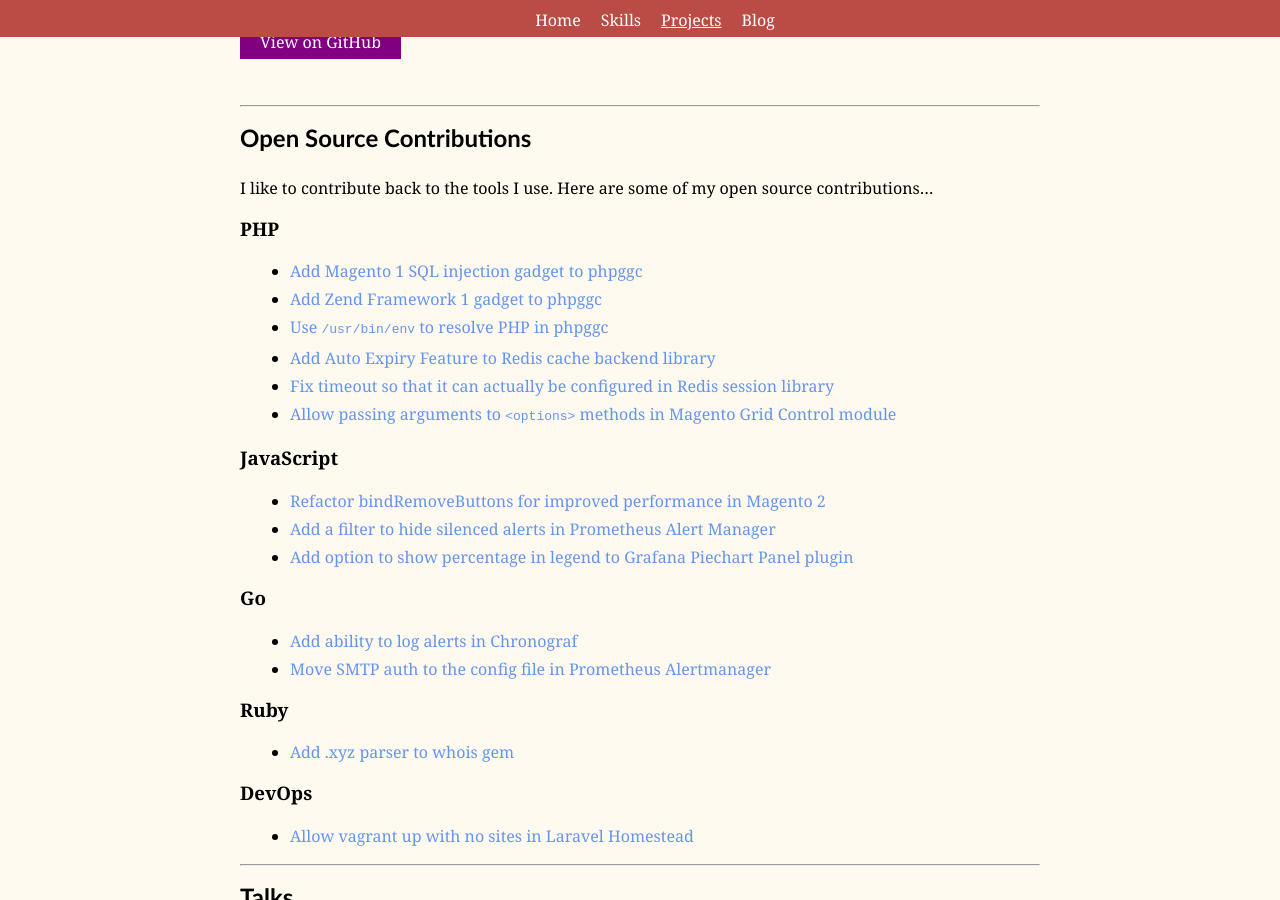
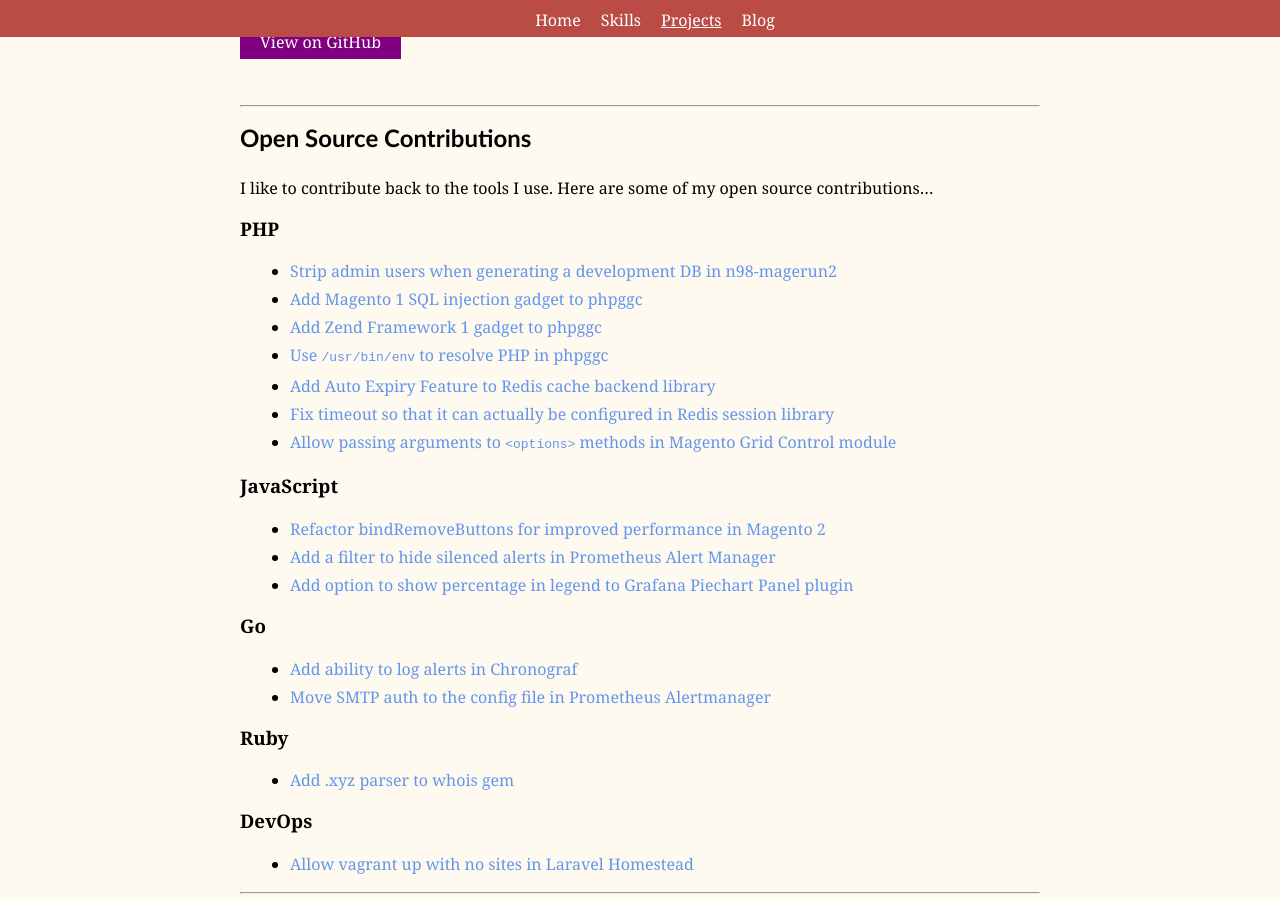
Before and after one commit to mpchadwick/mpchadwick.github.io, a Jekyll site: the page built from projects/index.md, in a window 1280 px wide and 900 px high, scrolled down 1796 px. Built offline with Jekyll 4.4.1, drawn with Linux system fonts in a browser that asks for light colours.

Commit message:
Add n98-magerun2 contribution to list

```diff
--- a/projects/index.md
+++ b/projects/index.md
@@ -70,6 +70,7 @@ I like to contribute back to the tools I use. Here are some of my open source co
 
 ### PHP
 
+- [Strip admin users when generating a development DB in n98-magerun2](https://github.com/netz98/n98-magerun2/pull/309)
 - [Add Magento 1 SQL injection gadget to phpggc](https://github.com/ambionics/phpggc/pull/9)
 - [Add Zend Framework 1 gadget to phpggc](https://github.com/ambionics/phpggc/pull/8)
 - [Use `/usr/bin/env` to resolve PHP in phpggc](https://github.com/ambionics/phpggc/pull/5)
```
